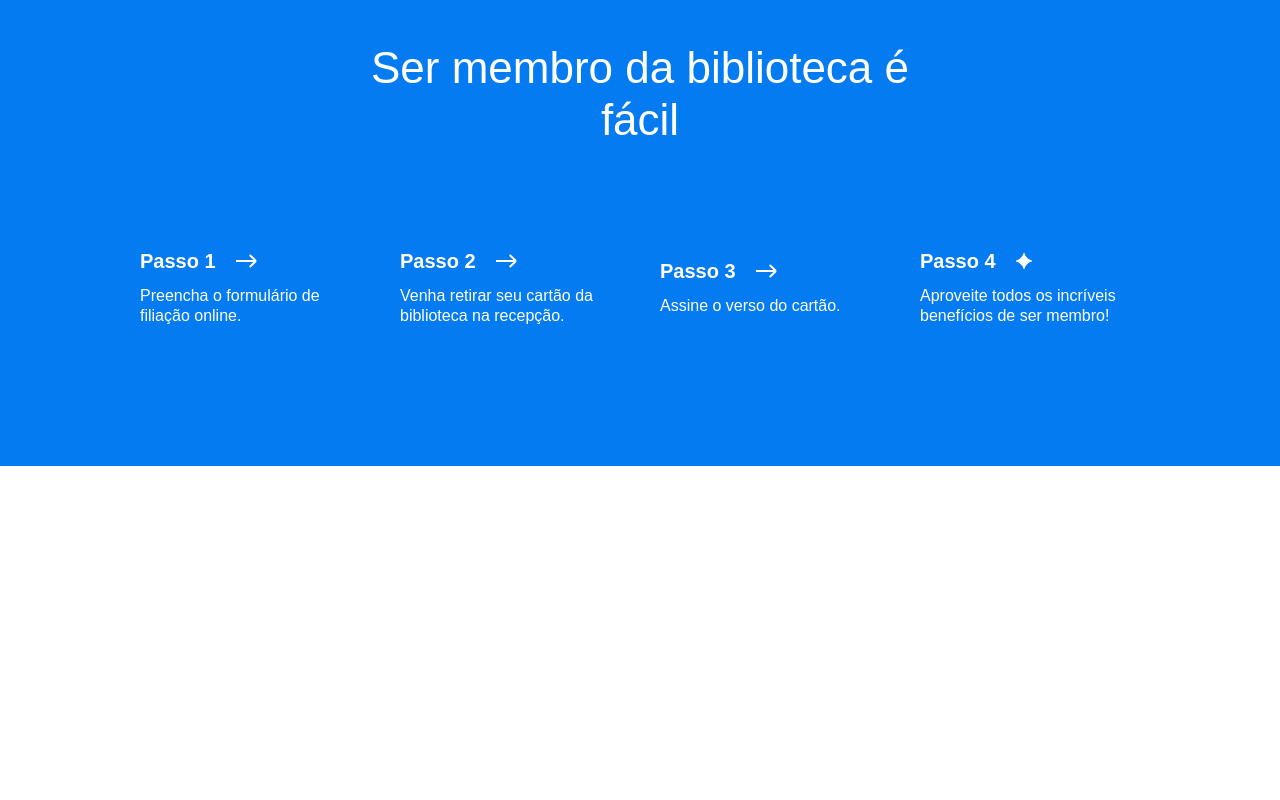
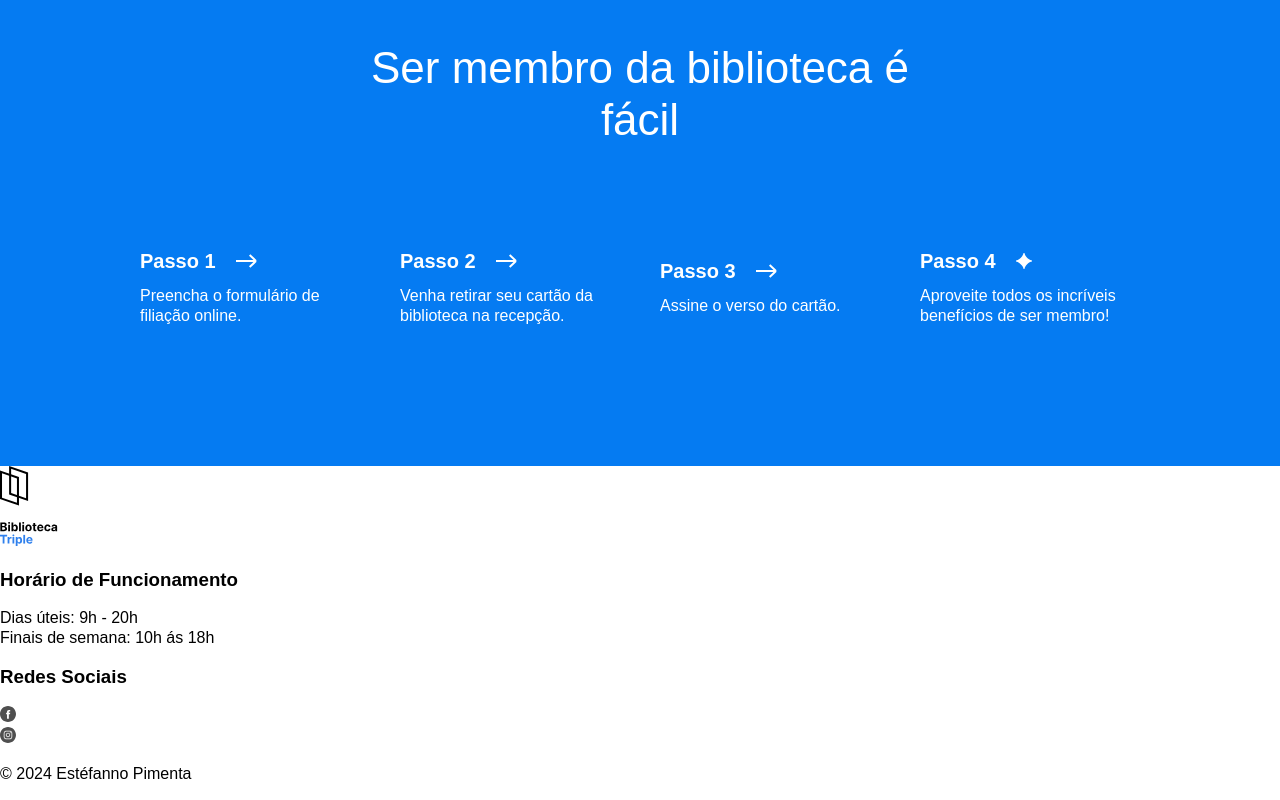
Before and after one commit to estefpimenta/web_project_library_pt, a plain HTML site: page index.html in a window 1280 px wide. Shown: the part 3308-4108 px from the top of the page. Before the commit the page ends 3774 px from the top, so only its background shows below. Drawn offline with Linux system fonts and the light colour scheme.

Commit message:
updates footer

```diff
--- a/index.html
+++ b/index.html
@@ -268,7 +268,49 @@
 
       </main>
 
-      <footer></footer>
+      <footer>
+
+        <div class="footer__columns">
+
+          <div class="footer__column footer__logo">
+            <img src="./images/logo.svg" alt="logo da Biblioteca Triple Peaks" />
+          </div>
+
+          <div class="footer__column footer__column_content_hours">
+            <h3 class="footer__column-heading">Horário de Funcionamento</h3>
+            <ul class="footer__list">
+              <li class="footer__list-item">Dias úteis: 9h - 20h</li>
+              <li class="footer__list-item">Finais de semana: 10h ás 18h</li>
+            </ul>
+          </div>
+
+          <div class="footer__column footer__column_content_social">
+            <h3 class="footer__column-heading">Redes Sociais</h3>
+            <ul class="footer__list">
+              <li class="footer__list-item">
+                <a href="#" class="footer__column-link">
+                  <img class="footer__social-icon" src="./images/facebook_white.svg" alt="">
+                  Facebook
+                </a>
+              </li>
+
+              <li class="footer__list-item">
+                <a href="#" class="footer__column-link">
+                  <img class="footer__social-icon" src="./images/instagram_white.svg" alt="">
+                  Instagram
+                </a>
+              </li>
+            </ul>
+          </div>
+
+        </div>
+
+        <div class="footer__copyright">
+          <p>&copy; 2024 Estéfanno Pimenta</p>
+        </div>
+
+
+      </footer>
 
     </div>
 
```
